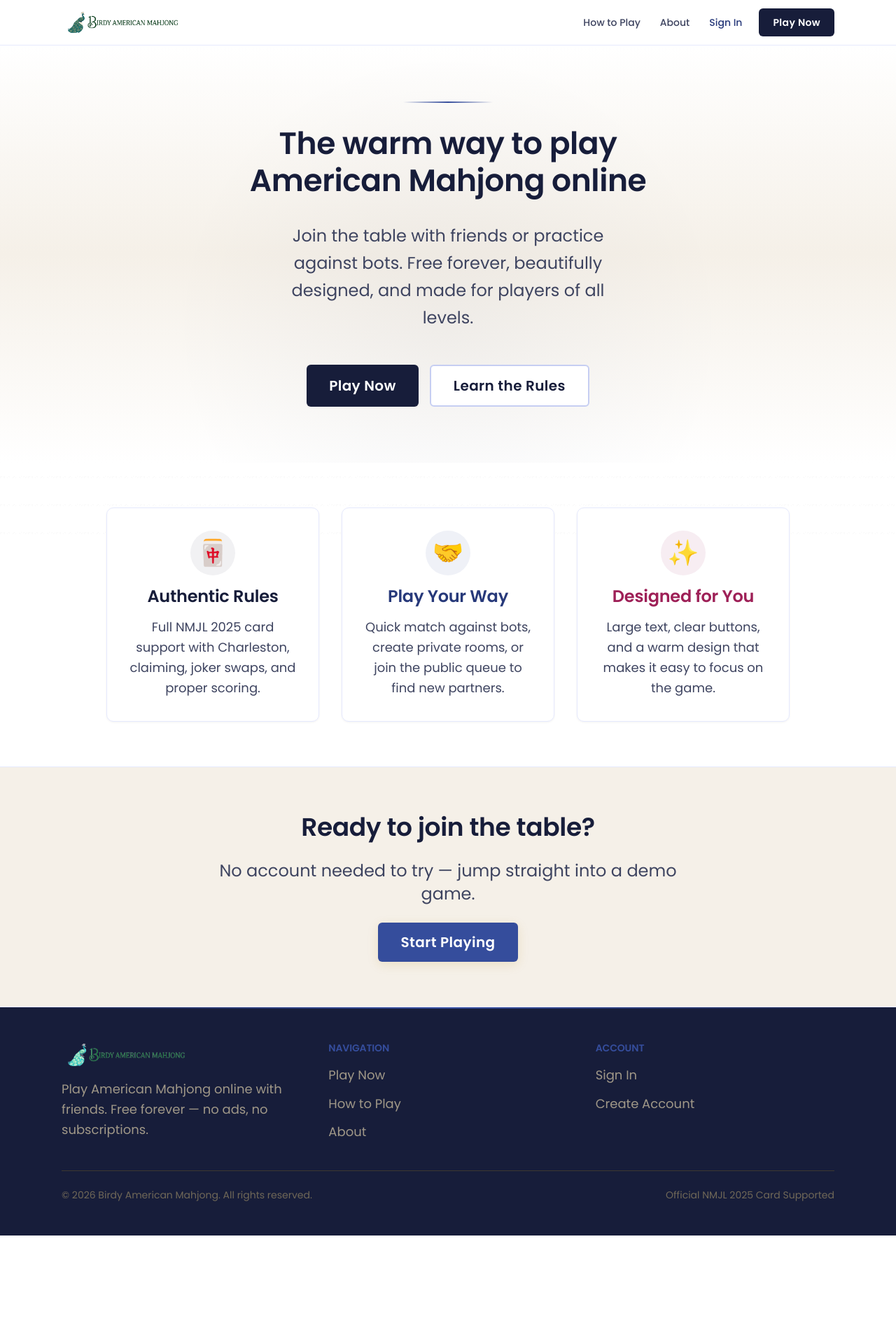
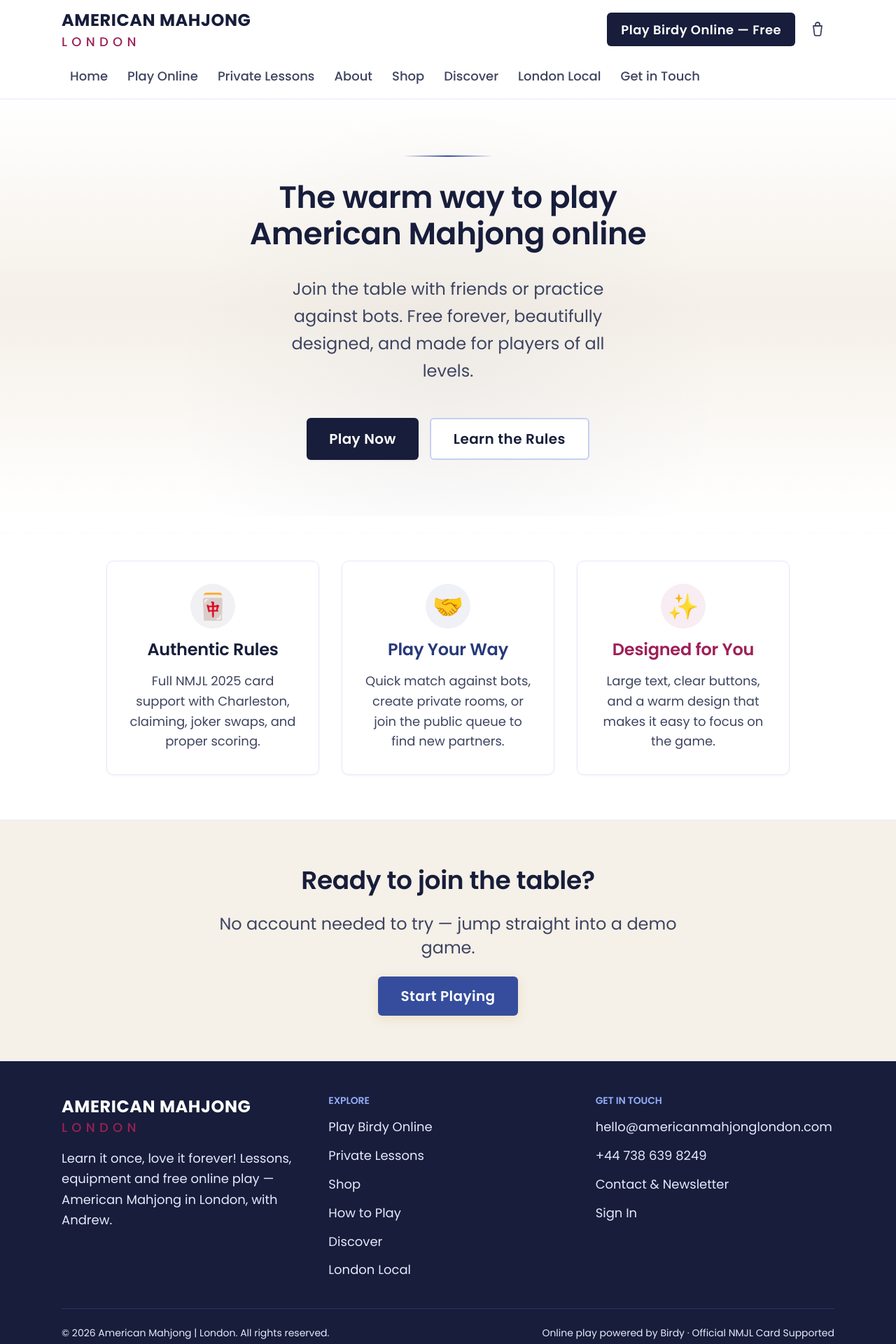
Before and after one commit to TheOuen/birdy-american-mahjong, a Next.js app: page / in a window 1280 px wide. Shown: the top 1920 px of the page at 70% size. Before the commit the page ends 1765 px from the top, so only its background shows below. Built offline with nearby package versions, Linux system fonts and the light colour scheme.

Commit message:
feat: AML header, footer, and text logo with cart badge
Co-Authored-By: Claude Opus 4.8 (1M context) <noreply@anthropic.com>

```diff
--- /dev/null
+++ b/src/components/layout/AmlLogo.tsx
@@ -0,0 +1,22 @@
+import Link from 'next/link'
+
+type AmlLogoProps = { inverse?: boolean }
+
+export function AmlLogo({ inverse }: AmlLogoProps) {
+  return (
+    <Link
+      href="/"
+      className={`flex flex-col leading-tight transition-opacity hover:opacity-80 active:opacity-60 ${
+        inverse ? 'text-[var(--text-inverse)]' : 'text-[var(--text-primary)]'
+      }`}
+      style={{ fontFamily: 'var(--font-display)' }}
+    >
+      <span className="text-lg sm:text-xl font-bold tracking-wide uppercase">
+        American Mahjong
+      </span>
+      <span className="text-sm sm:text-base font-medium tracking-[0.35em] uppercase text-[var(--accent-warm)]">
+        London
+      </span>
+    </Link>
+  )
+}
--- a/src/components/layout/Footer.tsx
+++ b/src/components/layout/Footer.tsx
@@ -1,68 +1,63 @@
-import Image from 'next/image'
 import Link from 'next/link'
+import { AmlLogo } from './AmlLogo'
 
 export function Footer() {
   return (
     <footer className="bg-[var(--bg-deep)] text-[var(--text-inverse)]">
-      {/* Gold separator */}
-      <div className="gold-line" />
-
       <div className="max-w-6xl mx-auto px-5 sm:px-6 py-8 sm:py-12">
         <div className="grid grid-cols-1 md:grid-cols-3 gap-8 sm:gap-10">
-          {/* Brand column */}
           <div className="flex flex-col gap-4">
-            <Image
-              src="/logo.png"
-              alt="Birdy American Mahjong"
-              width={180}
-              height={45}
-              className="brightness-200 opacity-90"
-            />
-            <p className="text-[#A09888] text-base leading-relaxed">
-              Play American Mahjong online with friends. Free forever — no ads, no subscriptions.
+            <AmlLogo inverse />
+            <p className="text-[var(--accent-lavender)] text-base leading-relaxed">
+              Learn it once, love it forever! Lessons, equipment and free online play —
+              American Mahjong in London, with Andrew.
             </p>
           </div>
 
-          {/* Navigation */}
           <div className="flex flex-col gap-3">
-            <h4 className="text-[var(--accent-gold)] font-semibold text-sm uppercase tracking-widest mb-1" style={{ fontFamily: 'var(--font-body)' }}>
-              Navigation
+            <h4 className="text-[var(--accent-periwinkle)] font-semibold text-sm uppercase tracking-widest mb-1">
+              Explore
             </h4>
-            <Link href="/lobby" className="text-[#A09888] hover:text-[var(--text-inverse)] transition-colors">
-              Play Now
-            </Link>
-            <Link href="/how-to-play" className="text-[#A09888] hover:text-[var(--text-inverse)] transition-colors">
-              How to Play
-            </Link>
-            <Link href="/about" className="text-[#A09888] hover:text-[var(--text-inverse)] transition-colors">
-              About
-            </Link>
+            <FooterLink href="/lobby">Play Birdy Online</FooterLink>
+            <FooterLink href="/private-lessons">Private Lessons</FooterLink>
+            <FooterLink href="/shop">Shop</FooterLink>
+            <FooterLink href="/how-to-play">How to Play</FooterLink>
+            <FooterLink href="/discover">Discover</FooterLink>
+            <FooterLink href="/london-local">London Local</FooterLink>
           </div>
 
-          {/* Account */}
           <div className="flex flex-col gap-3">
-            <h4 className="text-[var(--accent-gold)] font-semibold text-sm uppercase tracking-widest mb-1" style={{ fontFamily: 'var(--font-body)' }}>
-              Account
+            <h4 className="text-[var(--accent-periwinkle)] font-semibold text-sm uppercase tracking-widest mb-1">
+              Get in Touch
             </h4>
-            <Link href="/login" className="text-[#A09888] hover:text-[var(--text-inverse)] transition-colors">
-              Sign In
-            </Link>
-            <Link href="/signup" className="text-[#A09888] hover:text-[var(--text-inverse)] transition-colors">
-              Create Account
-            </Link>
+            <a href="mailto:hello@americanmahjonglondon.com" className="text-[var(--accent-lavender)] hover:text-[var(--text-inverse)] transition-colors">
+              hello@americanmahjonglondon.com
+            </a>
+            <a href="tel:+447386398249" className="text-[var(--accent-lavender)] hover:text-[var(--text-inverse)] transition-colors">
+              +44 738 639 8249
+            </a>
+            <FooterLink href="/get-in-touch">Contact &amp; Newsletter</FooterLink>
+            <FooterLink href="/login">Sign In</FooterLink>
           </div>
         </div>
 
-        {/* Bottom bar */}
-        <div className="mt-10 pt-6 border-t border-[#3D3930] flex flex-col sm:flex-row items-center justify-between gap-3">
-          <p className="text-[#706858] text-sm">
-            &copy; {new Date().getFullYear()} Birdy American Mahjong. All rights reserved.
+        <div className="mt-10 pt-6 border-t border-[var(--brand-light)] flex flex-col sm:flex-row items-center justify-between gap-3">
+          <p className="text-[var(--accent-lavender)] text-sm">
+            &copy; {new Date().getFullYear()} American Mahjong | London. All rights reserved.
           </p>
-          <p className="text-[#706858] text-sm">
-            Official NMJL 2025 Card Supported
+          <p className="text-[var(--accent-lavender)] text-sm">
+            Online play powered by Birdy &middot; Official NMJL Card Supported
           </p>
         </div>
       </div>
     </footer>
   )
 }
+
+function FooterLink({ href, children }: { href: string; children: React.ReactNode }) {
+  return (
+    <Link href={href} className="text-[var(--accent-lavender)] hover:text-[var(--text-inverse)] transition-colors">
+      {children}
+    </Link>
+  )
+}
--- a/src/components/layout/Header.tsx
+++ b/src/components/layout/Header.tsx
@@ -1,62 +1,60 @@
 'use client'
 
 import { useState } from 'react'
-import Image from 'next/image'
 import Link from 'next/link'
+import { AmlLogo } from './AmlLogo'
+import { useCart } from '@/components/shop/CartProvider'
+import { cartCount } from '@/lib/shop/cart'
+
+const NAV_ITEMS = [
+  { href: '/', label: 'Home' },
+  { href: '/lobby', label: 'Play Online' },
+  { href: '/private-lessons', label: 'Private Lessons' },
+  { href: '/about', label: 'About' },
+  { href: '/shop', label: 'Shop' },
+  { href: '/discover', label: 'Discover' },
+  { href: '/london-local', label: 'London Local' },
+  { href: '/get-in-touch', label: 'Get in Touch' },
+] as const
 
 export function Header() {
   const [menuOpen, setMenuOpen] = useState(false)
+  const { cart } = useCart()
+  const count = cartCount(cart)
 
   return (
     <header
       className="sticky top-0 z-40 bg-[var(--bg-elevated)]/95 backdrop-blur-sm"
       style={{ borderBottom: '1px solid var(--border)' }}
     >
-      <div className="max-w-6xl mx-auto px-4 sm:px-6 h-14 sm:h-16 flex items-center justify-between">
-        <Link href="/" className="shrink-0 transition-opacity hover:opacity-80 active:opacity-60">
-          <Image src="/logo.png" alt="Birdy American Mahjong" width={150} height={38} priority className="sm:w-[170px]" />
-        </Link>
+      <div className="max-w-6xl mx-auto px-4 sm:px-6 py-3 flex items-center justify-between gap-4">
+        <AmlLogo />
 
-        {/* Desktop nav */}
-        <nav className="hidden sm:flex items-center gap-1">
-          <NavLink href="/how-to-play">How to Play</NavLink>
-          <NavLink href="/about">About</NavLink>
-          <NavLink href="/login" variant="subtle">Sign In</NavLink>
+        <div className="flex items-center gap-2">
           <Link
             href="/lobby"
-            className="ml-2 px-5 h-10 inline-flex items-center rounded-md text-sm font-semibold tracking-wide
+            className="hidden sm:inline-flex px-5 h-12 items-center rounded-md text-base font-semibold tracking-wide
               bg-[var(--brand)] text-[var(--text-inverse)]
               hover:bg-[var(--brand-light)] active:bg-[var(--brand-dark)] active:scale-[0.97]
               transition-all duration-150"
           >
-            Play Now
+            Play Birdy Online — Free
           </Link>
-        </nav>
-
-        {/* Mobile: Play + hamburger */}
-        <div className="flex sm:hidden items-center gap-2">
-          <Link
-            href="/lobby"
-            className="px-4 h-9 inline-flex items-center rounded-md text-sm font-semibold
-              bg-[var(--brand)] text-[var(--text-inverse)]
-              active:bg-[var(--brand-dark)] active:scale-[0.97]
-              transition-all duration-150"
-          >
-            Play
-          </Link>
+          <CartLink count={count} />
           <button
             onClick={() => setMenuOpen(!menuOpen)}
-            className="w-10 h-10 flex items-center justify-center rounded-md
+            className="lg:hidden w-12 h-12 flex items-center justify-center rounded-md
               text-[var(--text-secondary)] hover:bg-[var(--bg-card)] active:bg-[var(--border)]
               transition-all duration-150"
             aria-label="Toggle menu"
+            aria-expanded={menuOpen}
           >
             {menuOpen ? (
-              <svg width="20" height="20" viewBox="0 0 20 20" fill="none" stroke="currentColor" strokeWidth="2" strokeLinecap="round">
+              <svg width="22" height="22" viewBox="0 0 20 20" fill="none" stroke="currentColor" strokeWidth="2" strokeLinecap="round">
                 <line x1="4" y1="4" x2="16" y2="16" /><line x1="16" y1="4" x2="4" y2="16" />
               </svg>
             ) : (
-              <svg width="20" height="20" viewBox="0 0 20 20" fill="none" stroke="currentColor" strokeWidth="2" strokeLinecap="round">
+              <svg width="22" height="22" viewBox="0 0 20 20" fill="none" stroke="currentColor" strokeWidth="2" strokeLinecap="round">
                 <line x1="3" y1="5" x2="17" y2="5" /><line x1="3" y1="10" x2="17" y2="10" /><line x1="3" y1="15" x2="17" y2="15" />
               </svg>
             )}
@@ -64,28 +62,65 @@ export function Header() {
         </div>
       </div>
 
-      {/* Mobile menu dropdown */}
+      {/* Desktop nav row */}
+      <nav
+        className="hidden lg:flex max-w-6xl mx-auto px-6 pb-2 items-center gap-1"
+        aria-label="Main navigation"
+      >
+        {NAV_ITEMS.map((item) => (
+          <NavLink key={item.href} href={item.href}>{item.label}</NavLink>
+        ))}
+      </nav>
+
+      {/* Mobile / tablet menu */}
       {menuOpen && (
-        <div className="sm:hidden border-t border-[var(--border)] bg-[var(--bg-elevated)] px-4 py-3 flex flex-col gap-1">
-          <MobileNavLink href="/how-to-play" onClick={() => setMenuOpen(false)}>How to Play</MobileNavLink>
-          <MobileNavLink href="/about" onClick={() => setMenuOpen(false)}>About</MobileNavLink>
-          <MobileNavLink href="/login" onClick={() => setMenuOpen(false)}>Sign In</MobileNavLink>
-        </div>
+        <nav
+          className="lg:hidden border-t border-[var(--border)] bg-[var(--bg-elevated)] px-4 py-3 flex flex-col gap-1"
+          aria-label="Main navigation"
+        >
+          {NAV_ITEMS.map((item) => (
+            <MobileNavLink key={item.href} href={item.href} onClick={() => setMenuOpen(false)}>
+              {item.label}
+            </MobileNavLink>
+          ))}
+          <MobileNavLink href="/cart" onClick={() => setMenuOpen(false)}>
+            Cart{count > 0 ? ` (${count})` : ''}
+          </MobileNavLink>
+        </nav>
       )}
     </header>
   )
 }
 
-function NavLink({ href, children, variant }: { href: string; children: React.ReactNode; variant?: 'subtle' }) {
+function CartLink({ count }: { count: number }) {
+  return (
+    <Link
+      href="/cart"
+      className="relative w-12 h-12 flex items-center justify-center rounded-md
+        text-[var(--text-secondary)] hover:text-[var(--text-primary)] hover:bg-[var(--bg-card)]
+        active:bg-[var(--border)] transition-all duration-150"
+      aria-label={`Cart, ${count} item${count === 1 ? '' : 's'}`}
+    >
+      <svg width="24" height="24" viewBox="0 0 24 24" fill="none" stroke="currentColor" strokeWidth="1.8" strokeLinecap="round" strokeLinejoin="round">
+        <path d="M6 7h12l-1.5 12a2 2 0 0 1-2 1.8h-5a2 2 0 0 1-2-1.8L6 7Z" />
+        <path d="M9 7V5a3 3 0 0 1 6 0v2" />
+      </svg>
+      {count > 0 && (
+        <span className="absolute top-0.5 right-0.5 min-w-5 h-5 px-1 rounded-full bg-[var(--accent-warm)] text-[var(--text-inverse)] text-xs font-bold flex items-center justify-center">
+          {count}
+        </span>
+      )}
+    </Link>
+  )
+}
+
+function NavLink({ href, children }: { href: string; children: React.ReactNode }) {
   return (
     <Link
       href={href}
-      className={`px-3 h-10 inline-flex items-center rounded-md text-sm font-medium transition-all duration-150
-        active:scale-[0.97]
-        ${variant === 'subtle'
-          ? 'text-[var(--accent-gold-dark)] hover:text-[var(--accent-gold)] hover:bg-[var(--accent-gold-subtle)] active:bg-[var(--accent-gold-subtle)]'
-          : 'text-[var(--text-secondary)] hover:text-[var(--text-primary)] hover:bg-[var(--bg-card)] active:bg-[var(--border)]'
-        }`}
+      className="px-3 h-12 inline-flex items-center rounded-md text-base font-medium transition-all duration-150
+        active:scale-[0.97] text-[var(--text-secondary)] hover:text-[var(--text-primary)]
+        hover:bg-[var(--bg-card)] active:bg-[var(--border)]"
     >
       {children}
     </Link>
@@ -97,7 +132,7 @@ function MobileNavLink({ href, children, onClick }: { href: string; children: Re
     <Link
       href={href}
       onClick={onClick}
-      className="px-4 py-3 rounded-md text-base font-medium text-[var(--text-secondary)]
+      className="px-4 py-3 rounded-md text-lg font-medium text-[var(--text-secondary)]
         hover:text-[var(--text-primary)] hover:bg-[var(--bg-card)] active:bg-[var(--border)]
         transition-all duration-150 min-h-[var(--touch-min)] flex items-center"
     >
```
